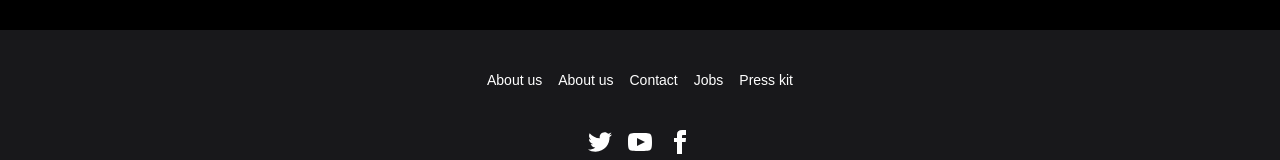
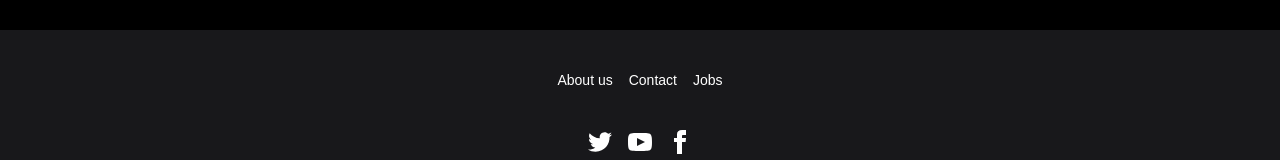
Before and after one commit to sucharita4867/FoodNest, a Next.js app: page / in a window 1280 px wide. Shown: the part 546-706 px from the top of the page. Built offline with nearby package versions, Linux system fonts and the light colour scheme.

Commit message:
delete 2 line in this project footer

```diff
--- a/src/components/Footer.jsx
+++ b/src/components/Footer.jsx
@@ -5,10 +5,8 @@ const Footer = () => {
     <footer className="footer footer-horizontal footer-center   rounded p-10">
       <nav className="grid grid-flow-col gap-4">
         <a className="link link-hover">About us</a>
-        <a className="link link-hover">About us</a>
         <a className="link link-hover">Contact</a>
         <a className="link link-hover">Jobs</a>
-        <a className="link link-hover">Press kit</a>
       </nav>
       <nav>
         <div className="grid grid-flow-col gap-4">
```
